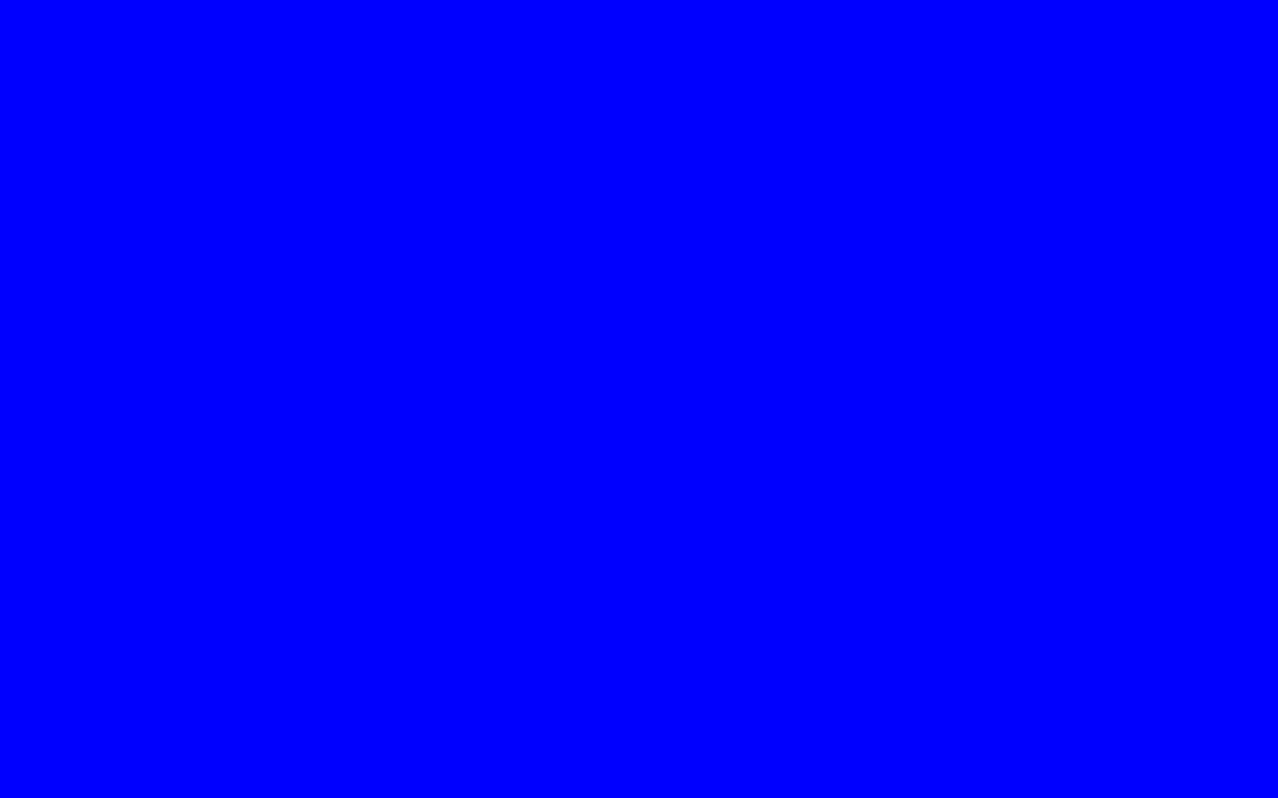
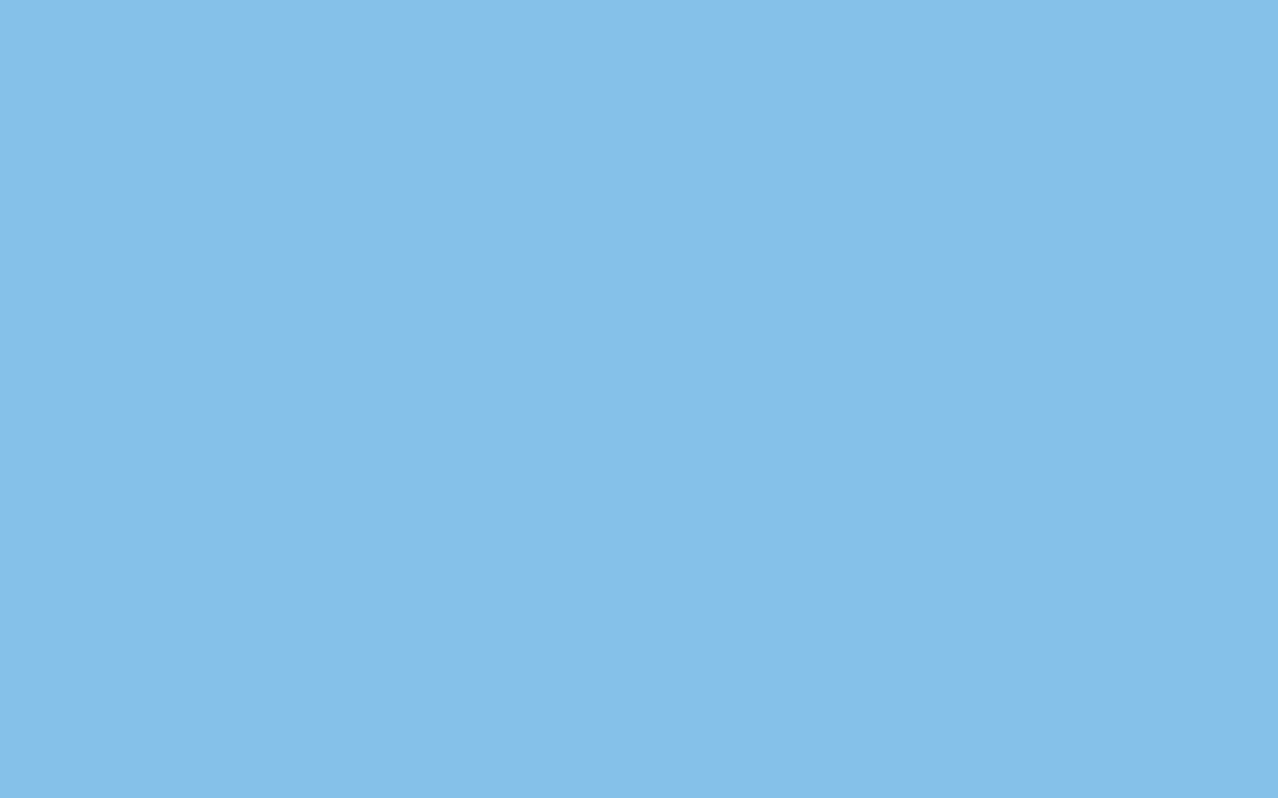
Before and after one commit to jens9903/testdemo, a React (Create React App) app: page / in a window 1280 px wide. Built offline with nearby package versions, Linux system fonts and the light colour scheme.

Commit message:
css change

```diff
--- a/src/loginpage/Login.css
+++ b/src/loginpage/Login.css
@@ -1,5 +1,5 @@
 .body{
-   background-color: blue;
+   background-color:#85c1e9;
     position: fixed;
 
     width: 100%;
--- a/src/mappage/Map.css
+++ b/src/mappage/Map.css
@@ -1,5 +1,5 @@
 .body{
-    background-color: blue;
+    background-color: #85c1e9;
      position: fixed;
      width: 100%;
      height: 100%;
--- a/src/wardpage/Ward.css
+++ b/src/wardpage/Ward.css
@@ -1,5 +1,5 @@
 .body{
-    background-color: blue;
+    background-color: #85c1e9;
      position: fixed;
      background-repeat: no-repeat;
 
```
